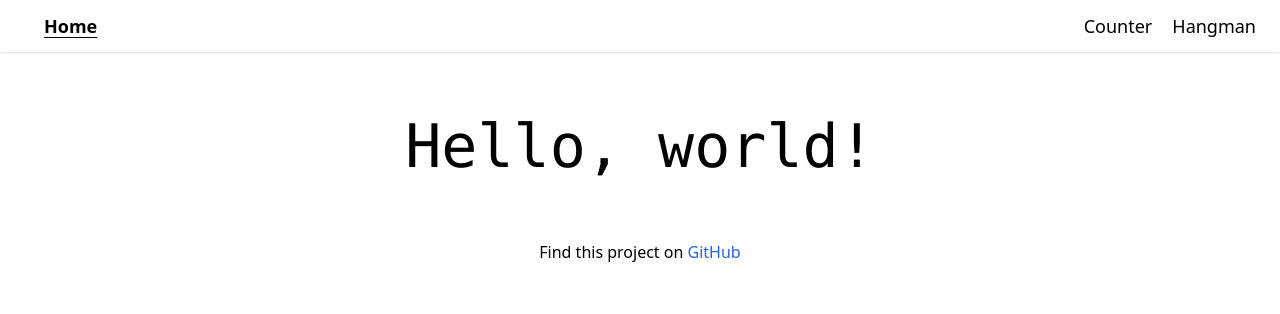
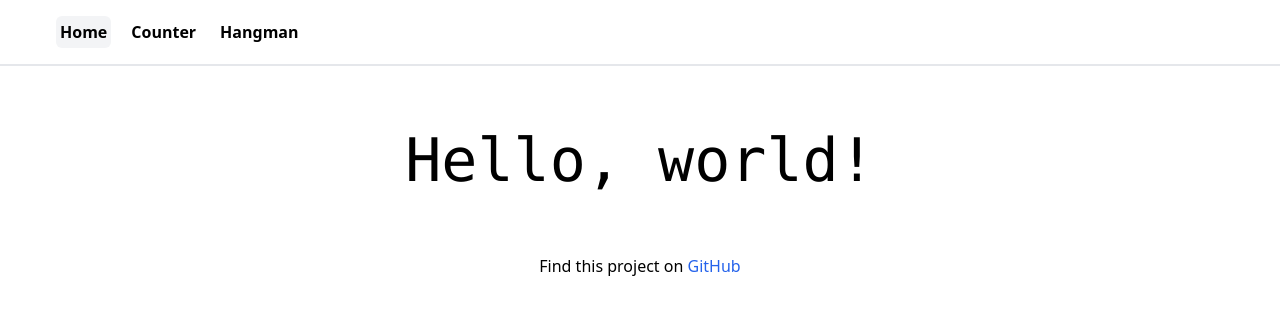
Before and after one commit to 8jigarpatel/learn-react-vite, a React (Vite) app: page /#/ in a window 1280 px wide. Shown: the top 314 px of the page. Built offline with nearby package versions, Linux system fonts and the light colour scheme.

Commit message:
fix: misc UI changes

```diff
--- a/package.json
+++ b/package.json
@@ -13,6 +13,7 @@
     "typecheck": "tsc --noEmit"
   },
   "dependencies": {
+    "@headlessui/react": "^1.7.14",
     "@heroicons/react": "^2.0.18",
     "react": "^18.2.0",
     "react-dom": "^18.2.0",
--- a/src/components/Home.tsx
+++ b/src/components/Home.tsx
@@ -1,5 +1,3 @@
-import { NavLink } from 'react-router-dom';
-
 function Home() {
   return (
     <div className="container max-w-4xl mx-auto">
--- a/src/components/Navbar.tsx
+++ b/src/components/Navbar.tsx
@@ -1,39 +1,82 @@
+import { Disclosure } from '@headlessui/react';
+import { Bars3Icon, XMarkIcon } from '@heroicons/react/24/outline';
 import { NavLink } from 'react-router-dom';
 
 function Navbar() {
+  const navigation = [
+    { name: 'Home', to: '/', isActive: true },
+    { name: 'Counter', to: '/counter', isActive: false },
+    { name: 'Hangman', to: '/hangman', isActive: false },
+  ];
+
   return (
-    <nav className="nav">
-      <div className="mb-2 sm:mb-0">
+    <Disclosure as="nav" className="">
+      {({ open }) => (
+        <>
+          <div className="mx-auto px-2 sm:px-6 lg:px-8 border-b-2">
+            <div className="relative flex h-16 items-center justify-between">
+              <div className="absolute inset-y-0 left-0 flex items-center sm:hidden">
+                {/* Mobile menu button */}
+                <Disclosure.Button className="inline-flex items-center justify-center rounded-md p-2 focus:outline-none focus:ring-2 focus:ring-inset">
+                  <span className="sr-only">Open main menu</span>
+                  {open ? (
+                    <XMarkIcon className="block h-6 w-6" aria-hidden="true" />
+                  ) : (
+                    <Bars3Icon className="block h-6 w-6" aria-hidden="true" />
+                  )}
+                </Disclosure.Button>
+              </div>
+              <div className="flex flex-1 items-center justify-center sm:items-stretch sm:justify-start">
+                {/* <div className="flex flex-shrink-0 items-center">
+                  <img
+                    className="block h-8 w-auto lg:hidden"
+                    src="favicon.svg"
+                    alt="Company Logo"
+                  />
+                  <img
+                    className="hidden h-8 w-auto lg:block"
+                    src="favicon.svg"
+                    alt="Company Logo"
+                  />
+                </div> */}
+                <div className="hidden sm:ml-6 sm:block">
+                  <div className="flex space-x-4">
+                    {navigation.map((item) => (
                       <NavLink
-          to="/"
+                        key={item.name}
+                        to={item.to}
                         className={({ isActive }) =>
                           isActive
-              ? 'nav-item font-semibold nav-item-active'
-              : 'nav-item font-semibold'
+                            ? 'rounded-md bg-gray-100 p-1 font-semibold'
+                            : 'p-1 font-semibold'
                         }
                       >
-          Home
+                        {item.name}
                       </NavLink>
+                    ))}
                   </div>
-      <div>
-        <NavLink
-          to="/counter"
-          className={({ isActive }) =>
-            isActive ? 'nav-item nav-item-active' : 'nav-item'
-          }
+                </div>
+              </div>
+            </div>
+          </div>
+
+          <Disclosure.Panel className="sm:hidden border-b-2">
+            <div className="space-y-1 px-3 pb-3 pt-2">
+              {navigation.map((item) => (
+                <Disclosure.Button
+                  className="block py-1"
+                  key={item.name}
+                  as={NavLink}
+                  to={item.to}
                 >
-          Counter
-        </NavLink>
-        <NavLink
-          to="/hangman"
-          className={({ isActive }) =>
-            isActive ? 'nav-item nav-item-active' : 'nav-item'
-          }
-        >
-          Hangman
-        </NavLink>
+                  {item.name}
+                </Disclosure.Button>
+              ))}
             </div>
-    </nav>
+          </Disclosure.Panel>
+        </>
+      )}
+    </Disclosure>
   );
 }
 
--- a/src/index.css
+++ b/src/index.css
@@ -7,18 +7,6 @@
     @apply font-bold py-2 px-4 rounded select-none;
 }
 
-.nav {
-    @apply flex flex-col text-center sm:flex-row sm:text-left sm:justify-between py-3 px-6 shadow sm:items-baseline w-full;
-}
-
-.nav-item {
-    @apply text-lg no-underline ml-5;
-}
-
-.nav-item-active {
-    @apply underline underline-offset-4;
-}
-
 .href {
    @apply text-blue-600 hover:text-blue-800 visited:text-purple-600
 }
```
Also changed, not shown: tsconfig.json (+10 -2 lines), 1 other file (tests, documents, lock files or other folders). Lines whose indentation alone changed are shown as unchanged.
